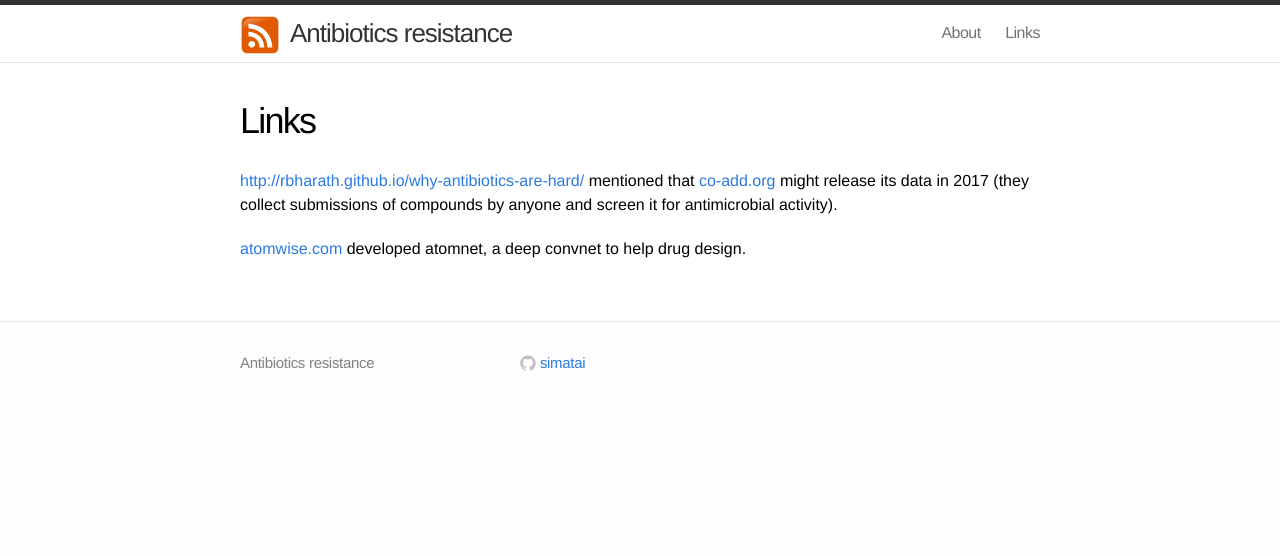
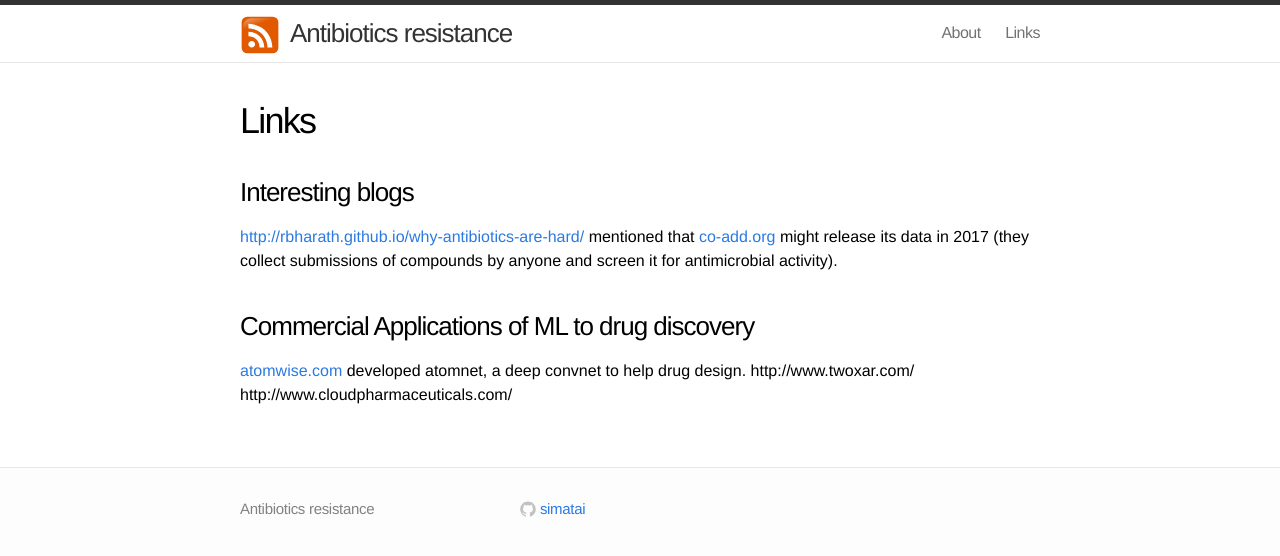
Before and after one commit to simatai/simatai.github.io, a Jekyll site: the page built from links.md, in a window 1280 px wide. Shown: the top 556 px of the page. Built offline with Jekyll 4.4.1, drawn with Linux system fonts in a browser that asks for light colours.

Commit message:
Update links.md

```diff
--- a/links.md
+++ b/links.md
@@ -5,7 +5,13 @@ permalink: /links/
 ---
 
 
+### Interesting blogs
+
 [http://rbharath.github.io/why-antibiotics-are-hard/](http://rbharath.github.io/why-antibiotics-are-hard/)
 mentioned that [co-add.org](http://www.co-add.org/content/the-project) might release its data in 2017 (they collect submissions of compounds by anyone and screen it for antimicrobial activity).
 
+### Commercial Applications of ML to drug discovery
+
 [atomwise.com](www.atomwise.com) developed atomnet, a deep convnet to help drug design.
+http://www.twoxar.com/
+http://www.cloudpharmaceuticals.com/
```
